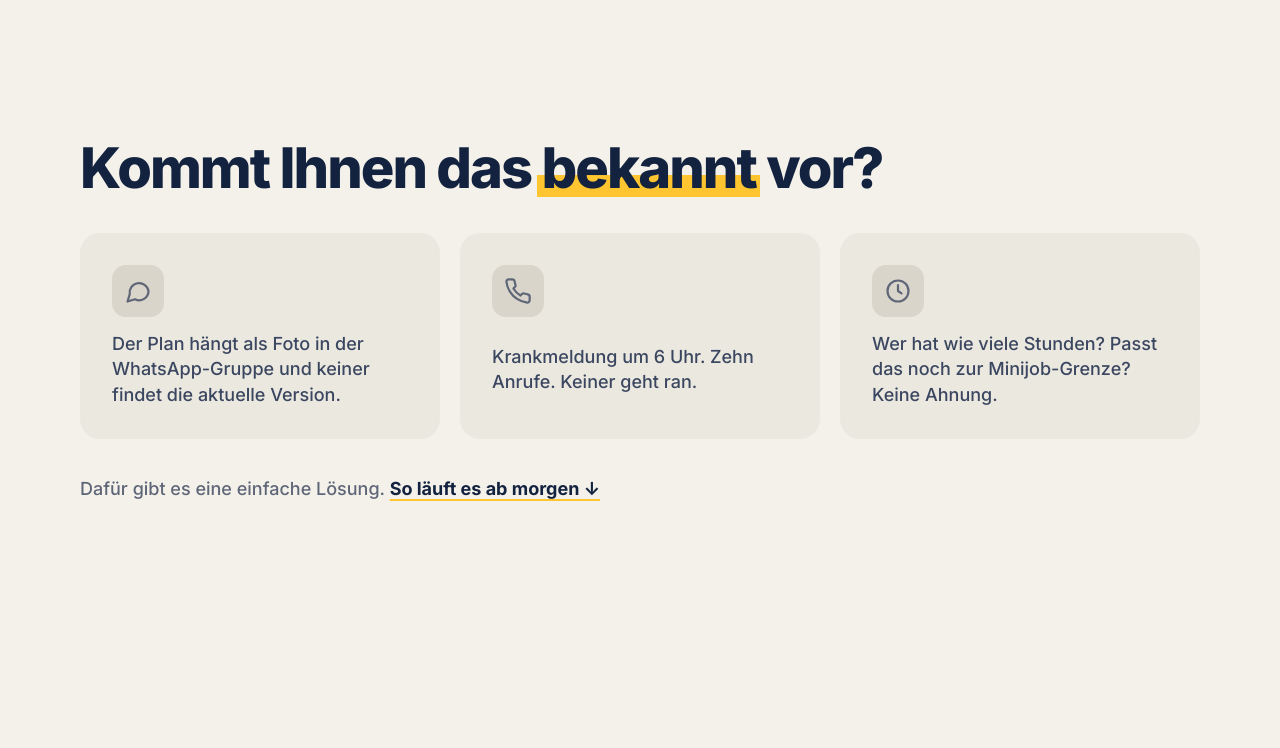
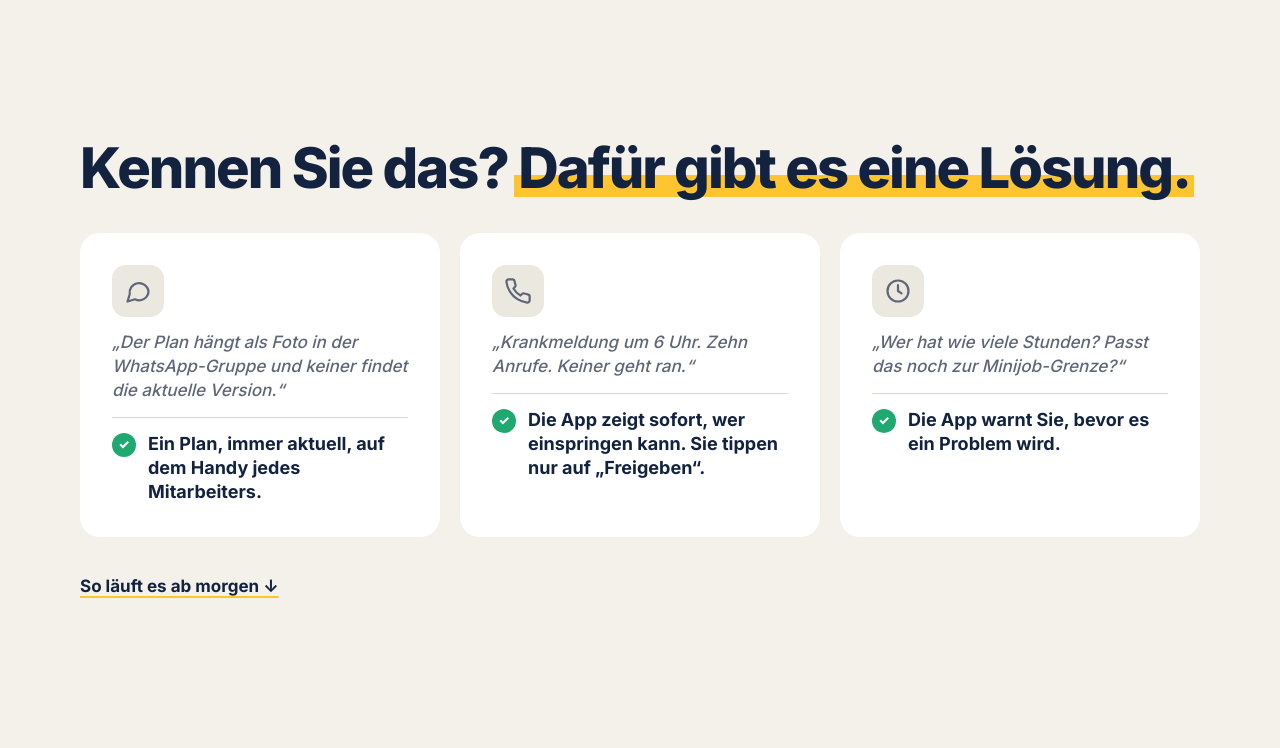
Before and after one commit to Sleepyj05/betriebsfreund-website, an Astro site: page / in a window 1280 px wide. Shown: the part 840-1588 px from the top of the page. Built offline with nearby package versions, Linux system fonts and the light colour scheme; Astro itself is replaced by a stand-in of ours; a web font is replaced by a local one.

Commit message:
Problem-Bereich loesungsorientiert, Ueber-mich-Bereich ausgeblendet
Co-Authored-By: Claude Sonnet 5.5 <noreply@anthropic.com>

```diff
--- a/src/components/Problem.astro
+++ b/src/components/Problem.astro
@@ -1,32 +1,35 @@
 ---
-// Abschnitt 3: Das Problem – zurückhaltend gestaltet (leicht graue Karten), damit die Lösung danach heller wirkt.
+// Abschnitt 3: "Ja, das kenne ich"-Moment, aber lösungsorientiert: Jede Karte zeigt das Alltagsproblem UND gleich die Lösung.
 import Icon from "./Icon.astro";
 const karten = [
-  { icon: "chat", text: "Der Plan hängt als Foto in der WhatsApp-Gruppe und keiner findet die aktuelle Version." },
-  { icon: "phone", text: "Krankmeldung um 6 Uhr. Zehn Anrufe. Keiner geht ran." },
-  { icon: "clock", text: "Wer hat wie viele Stunden? Passt das noch zur Minijob-Grenze? Keine Ahnung." },
+  { icon: "chat", problem: "Der Plan hängt als Foto in der WhatsApp-Gruppe und keiner findet die aktuelle Version.", loesung: "Ein Plan, immer aktuell, auf dem Handy jedes Mitarbeiters." },
+  { icon: "phone", problem: "Krankmeldung um 6 Uhr. Zehn Anrufe. Keiner geht ran.", loesung: "Die App zeigt sofort, wer einspringen kann. Sie tippen nur auf „Freigeben“." },
+  { icon: "clock", problem: "Wer hat wie viele Stunden? Passt das noch zur Minijob-Grenze?", loesung: "Die App warnt Sie, bevor es ein Problem wird." },
 ];
 ---
 <section class="abschnitt" aria-labelledby="problem-titel">
   <div class="wrap">
-    <h2 id="problem-titel" class="reveal">Kommt Ihnen das <span class="mark">bekannt</span> vor?</h2>
+    <h2 id="problem-titel" class="reveal">Kennen Sie das? <span class="mark">Dafür gibt es eine Lösung.</span></h2>
     <ul class="karten">
       {karten.map((k, i) => (
         <li class="reveal" style={`--d:${i * 0.1}s`}>
           <span class="ico"><Icon name={k.icon} /></span>
-          <p>{k.text}</p>
+          <p class="problem">„{k.problem}“</p>
+          <p class="loesung"><span class="pfeil" aria-hidden="true">✓</span>{k.loesung}</p>
         </li>
       ))}
     </ul>
-    <p class="weiter reveal">Dafür gibt es eine einfache Lösung. <a class="textlink" href="#so-funktionierts">So läuft es ab morgen ↓</a></p>
+    <p class="weiter reveal"><a class="textlink" href="#so-funktionierts">So läuft es ab morgen ↓</a></p>
   </div>
 </section>
 
 <style>
   .karten { list-style: none; margin: 36px 0 0; padding: 0; display: grid; gap: 14px; }
-  .karten li { background: var(--karte-grau); border-radius: var(--radius); padding: 24px; display: grid; gap: 14px; }
-  .ico { width: 52px; height: 52px; border-radius: 14px; background: #d9d5ca; color: var(--grau); display: grid; place-items: center; }
-  p { color: #3b4760; font-size: 1.125rem; font-weight: 500; line-height: 1.4; }
-  .weiter { margin-top: 28px; color: var(--grau); }
+  .karten li { background: var(--karte); border-radius: var(--radius); padding: 24px; display: grid; gap: 14px; align-content: start; }
+  .ico { width: 52px; height: 52px; border-radius: 14px; background: var(--karte-grau); color: var(--grau); display: grid; place-items: center; }
+  .problem { color: var(--grau); font-size: 1.0625rem; font-weight: 500; line-height: 1.4; font-style: italic; }
+  .loesung { display: grid; grid-template-columns: 26px 1fr; gap: 10px; font-size: 1.125rem; font-weight: 700; line-height: 1.35; padding-top: 14px; border-top: 1px solid var(--linie); }
+  .pfeil { width: 24px; height: 24px; border-radius: 50%; background: var(--gruen); color: #fff; display: grid; place-items: center; font-size: 0.8rem; font-weight: 800; margin-top: 1px; }
+  .weiter { margin-top: 28px; }
   @media (min-width: 900px) { .karten { grid-template-columns: repeat(3, 1fr); gap: 20px; } .karten li { padding: 32px; } }
 </style>
--- a/src/pages/index.astro
+++ b/src/pages/index.astro
@@ -10,7 +10,6 @@ import Calculator from "../components/Calculator.astro";
 import Comparison from "../components/Comparison.astro";
 import Pricing from "../components/Pricing.astro";
 import Services from "../components/Services.astro";
-import About from "../components/About.astro";
 import Testimonials from "../components/Testimonials.astro";
 import Faq from "../components/Faq.astro";
 import Contact from "../components/Contact.astro";
@@ -51,7 +50,6 @@ const schema = [
   <Comparison />
   <Pricing />
   <Services />
-  <About />
   <Testimonials />
   <Faq />
   <Contact />
```
Also changed, not shown: AUSFUELLEN/LIESMICH.md (+1 -2 lines).
